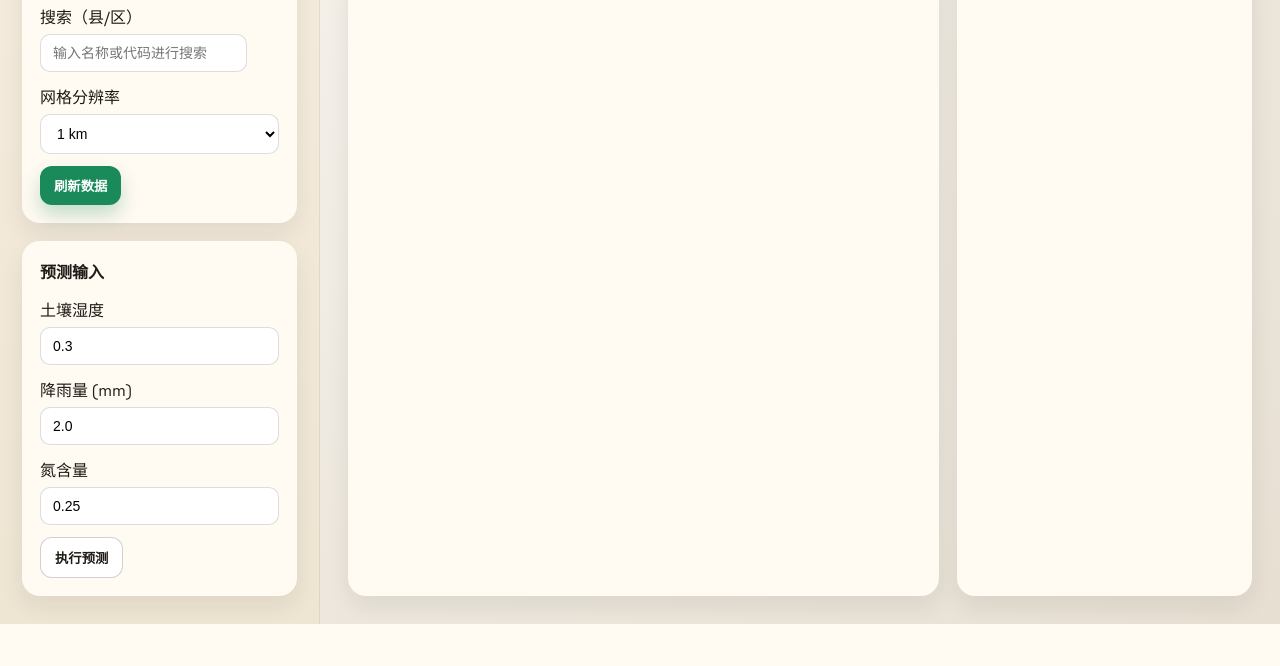
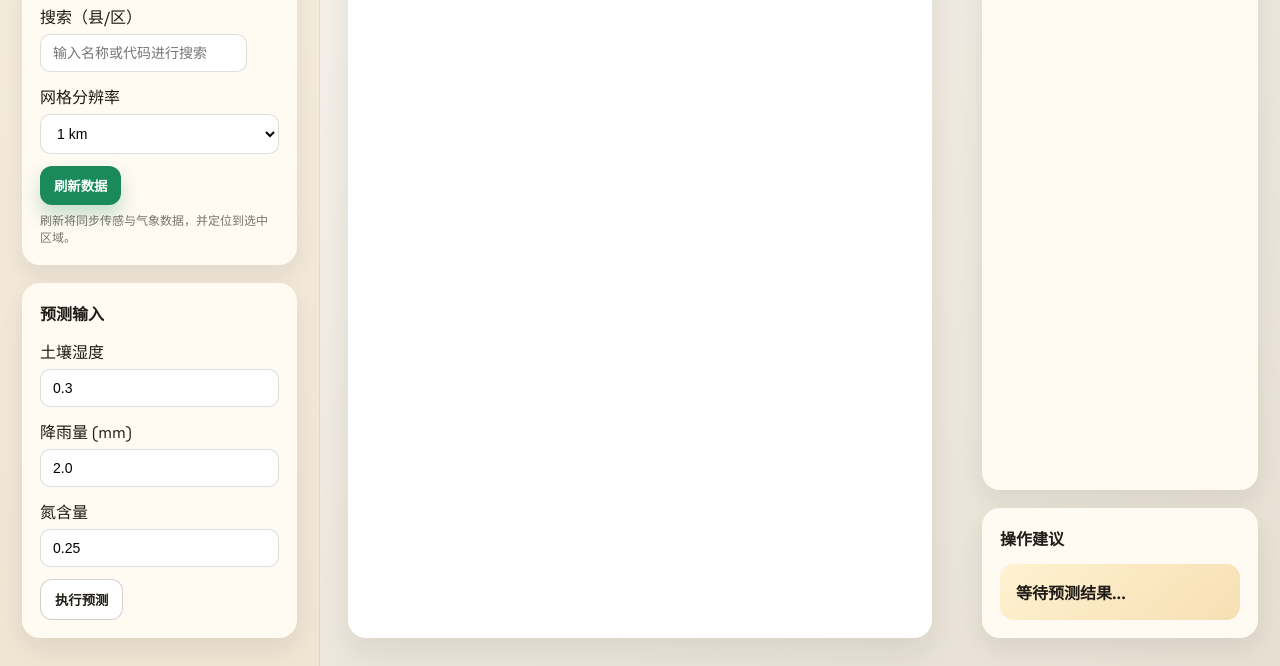
Before and after one commit to L77Doncic/AgriScope, a Flask app: page / in a window 1280 px wide. Shown: the part 684-1350 px from the top of the page. Before the commit the page ends 1308 px from the top, so only its background shows below. Run offline with Flask 3, Linux system fonts and the light colour scheme.

Commit message:
Update UI layout and admin selection

```diff
--- a/static/css/app.css
+++ b/static/css/app.css
@@ -21,7 +21,7 @@ body {
 
 .app-shell {
   display: grid;
-  grid-template-columns: 320px 1fr;
+  grid-template-columns: 320px minmax(0, 1fr) 320px;
   min-height: 100vh;
 }
 
@@ -96,6 +96,13 @@ body {
   margin-bottom: 12px;
 }
 
+.hint {
+  font-size: 12px;
+  color: rgba(31, 27, 22, 0.6);
+  margin-top: 8px;
+  line-height: 1.4;
+}
+
 input, select {
   padding: 10px 12px;
   border-radius: 10px;
@@ -156,7 +163,7 @@ button.ghost {
 .main {
   padding: 28px;
   display: grid;
-  grid-template-rows: auto auto 1fr;
+  grid-template-rows: auto 1fr;
   gap: 18px;
 }
 
@@ -207,15 +214,11 @@ button.ghost {
   font-size: 12px;
 }
 
-.bottom-panels {
+.rightbar {
+  padding: 28px 22px;
   display: grid;
-  grid-template-columns: 2fr 1fr;
+  grid-template-rows: 1fr auto;
   gap: 18px;
-}
-
-.panel.wide {
-  display: flex;
-  flex-direction: column;
 }
 
 .table {
@@ -248,8 +251,8 @@ button.ghost {
   .sidebar {
     position: static;
   }
-  .bottom-panels {
-    grid-template-columns: 1fr;
+  .rightbar {
+    padding-top: 0;
   }
   #map {
     height: 360px;
--- a/static/js/app.js
+++ b/static/js/app.js
@@ -10,6 +10,8 @@ const state = {
   provinces: [],
   citiesByProvince: {},
   districtsByCity: {},
+  provinceNames: {},
+  cityNames: {},
 };
 
 function initMap() {
@@ -52,6 +54,12 @@ function selectAdmin(feature, layer) {
   const bbox = layer.getBounds();
   state.lastBbox = [bbox.getWest(), bbox.getSouth(), bbox.getEast(), bbox.getNorth()];
   document.getElementById("mapInfo").innerText = `${name} (${adminCode})`;
+  const cityCode = String(adminCode).slice(0, 4) + "00";
+  const provCode = String(adminCode).slice(0, 2) + "0000";
+  setSelectValue("provinceSelect", provCode);
+  onProvinceChange();
+  setSelectValue("citySelect", cityCode);
+  onCityChange();
   setSelectValue("districtSelect", adminCode);
   refreshGrid();
   refreshSensors();
@@ -92,7 +100,7 @@ function refreshGrid() {
 }
 
 function refreshSensors() {
-  const adminCode = document.getElementById("adminCodeSelect").value || "";
+  const adminCode = document.getElementById("districtSelect").value || "";
   fetch(`/api/latest?admin_code=${adminCode}&limit=50`)
     .then((res) => res.json())
     .then((data) => {
@@ -163,6 +171,7 @@ function bindUI() {
     refreshSensors();
     refreshGrid();
     refreshWeather();
+    centerToSelection();
   });
   document.getElementById("predictBtn").addEventListener("click", runPrediction);
   document.getElementById("centerChinaBtn").addEventListener("click", () => {
@@ -199,6 +208,8 @@ function buildAdminHierarchy() {
   state.provinces = [];
   state.citiesByProvince = {};
   state.districtsByCity = {};
+  state.provinceNames = {};
+  state.cityNames = {};
   adminLayer.eachLayer((layer) => {
     const props = layer.feature?.properties || {};
     const code = String(props.adcode || "");
@@ -212,6 +223,8 @@ function buildAdminHierarchy() {
     if (code.length === 6) {
       const provCode = code.slice(0, 2) + "0000";
       const cityCode = code.slice(0, 4) + "00";
+      if (provinceName) state.provinceNames[provCode] = provinceName;
+      if (cityName) state.cityNames[cityCode] = cityName;
       if (!state.districtsByCity[cityCode]) state.districtsByCity[cityCode] = [];
       state.districtsByCity[cityCode].push({ code, name });
       if (!state.citiesByProvince[provCode]) state.citiesByProvince[provCode] = [];
@@ -237,7 +250,7 @@ function populateProvinceSelect() {
   state.provinces
     .map((p) => ({
       code: p.code,
-      name: p.name || p.code,
+      name: p.name || state.provinceNames[p.code] || p.code,
     }))
     .sort((a, b) => a.name.localeCompare(b.name, "zh-Hans-CN"))
     .forEach((p) => {
@@ -260,7 +273,7 @@ function onProvinceChange() {
 
   const cities = state.citiesByProvince[provCode] || [];
   cities
-    .map((c) => ({ code: c.code, name: c.name || c.code }))
+    .map((c) => ({ code: c.code, name: c.name || state.cityNames[c.code] || c.code }))
     .sort((a, b) => a.name.localeCompare(b.name, "zh-Hans-CN"))
     .forEach((c) => {
       const opt = document.createElement("option");
@@ -344,3 +357,34 @@ function setSelectValue(id, value) {
   if (!el) return;
   el.value = value;
 }
+
+function centerToSelection() {
+  const districtCode = document.getElementById("districtSelect").value;
+  const cityCode = document.getElementById("citySelect").value;
+  const provCode = document.getElementById("provinceSelect").value;
+  if (districtCode && state.adminIndex[districtCode]) {
+    map.fitBounds(state.adminIndex[districtCode].getBounds(), { padding: [30, 30] });
+    return;
+  }
+  const bounds = L.latLngBounds();
+  let hasBounds = false;
+  const prefix = districtCode || cityCode || provCode;
+  if (!prefix) return;
+  adminLayer.eachLayer((layer) => {
+    const code = String(layer.feature?.properties?.adcode || "");
+    if (!code) return;
+    if (prefix.length === 6 && code === prefix) {
+      bounds.extend(layer.getBounds());
+      hasBounds = true;
+    } else if (prefix.length === 4 && code.startsWith(prefix.slice(0, 4))) {
+      bounds.extend(layer.getBounds());
+      hasBounds = true;
+    } else if (prefix.length === 2 && code.startsWith(prefix.slice(0, 2))) {
+      bounds.extend(layer.getBounds());
+      hasBounds = true;
+    }
+  });
+  if (hasBounds) {
+    map.fitBounds(bounds, { padding: [30, 30] });
+  }
+}
--- a/templates/index.html
+++ b/templates/index.html
@@ -74,6 +74,7 @@
           </select>
         </div>
         <button class="primary" id="refreshBtn">刷新数据</button>
+        <div class="hint">刷新将同步传感与气象数据，并定位到选中区域。</div>
       </div>
       <div class="panel">
         <div class="panel-title">预测输入</div>
@@ -107,8 +108,9 @@
         <div id="map"></div>
         <div class="map-overlay" id="mapInfo">选择一个市区县以查看数据</div>
       </section>
-      <section class="bottom-panels">
-        <div class="panel wide">
+    </main>
+    <aside class="rightbar">
+      <div class="panel">
         <div class="panel-title">实时传感数据</div>
         <div class="table" id="sensorTable"></div>
       </div>
@@ -116,8 +118,7 @@
         <div class="panel-title">操作建议</div>
         <div class="suggestion" id="suggestionBox">等待预测结果...</div>
       </div>
-      </section>
-    </main>
+    </aside>
   </div>
 
   <script src="https://unpkg.com/leaflet@1.9.4/dist/leaflet.js"></script>
```
Also changed, not shown: 1 other file. Lines whose indentation alone changed are shown as unchanged.
